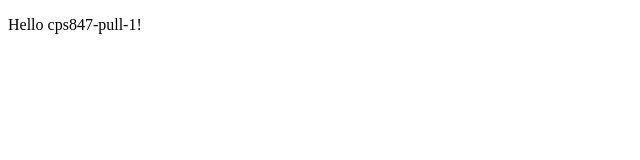
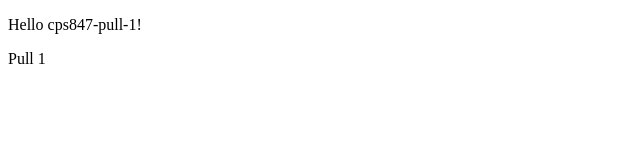
Before and after one commit to CPS847-Group-11/AssignmentOne, a plain HTML site: page git_tst/index.html in a window 1280 px wide. Shown: the full height of the page, 0-640 px from the left. Drawn offline with Linux system fonts and the light colour scheme.

Commit message:
This is a message on pull 1

```diff
--- a/git_tst/index.html
+++ b/git_tst/index.html
@@ -7,5 +7,6 @@
 </head>
 <body>
     <p>Hello cps847-pull-1!</p>
+    <p>Pull 1</p>
 </body>
 </html>
```
